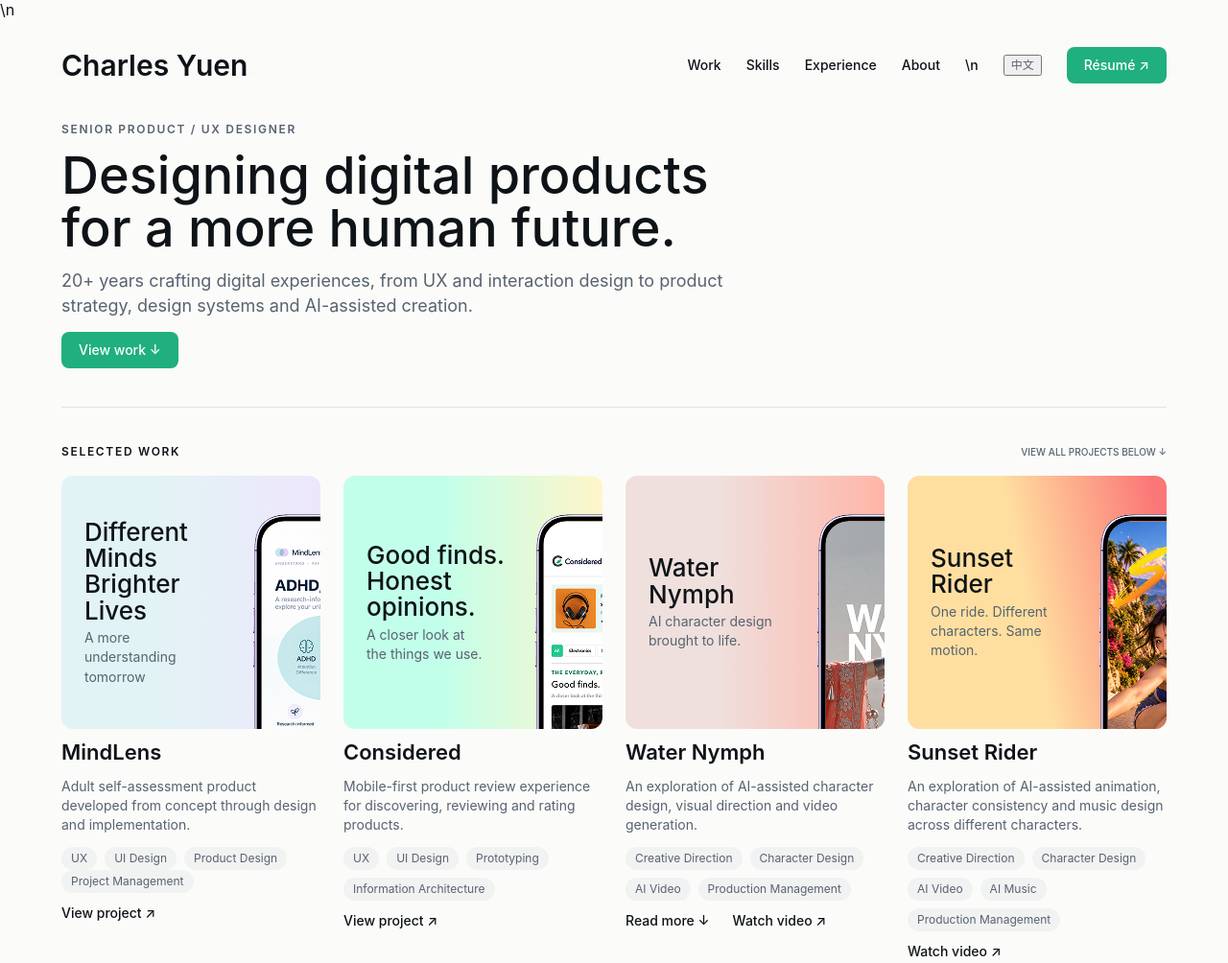
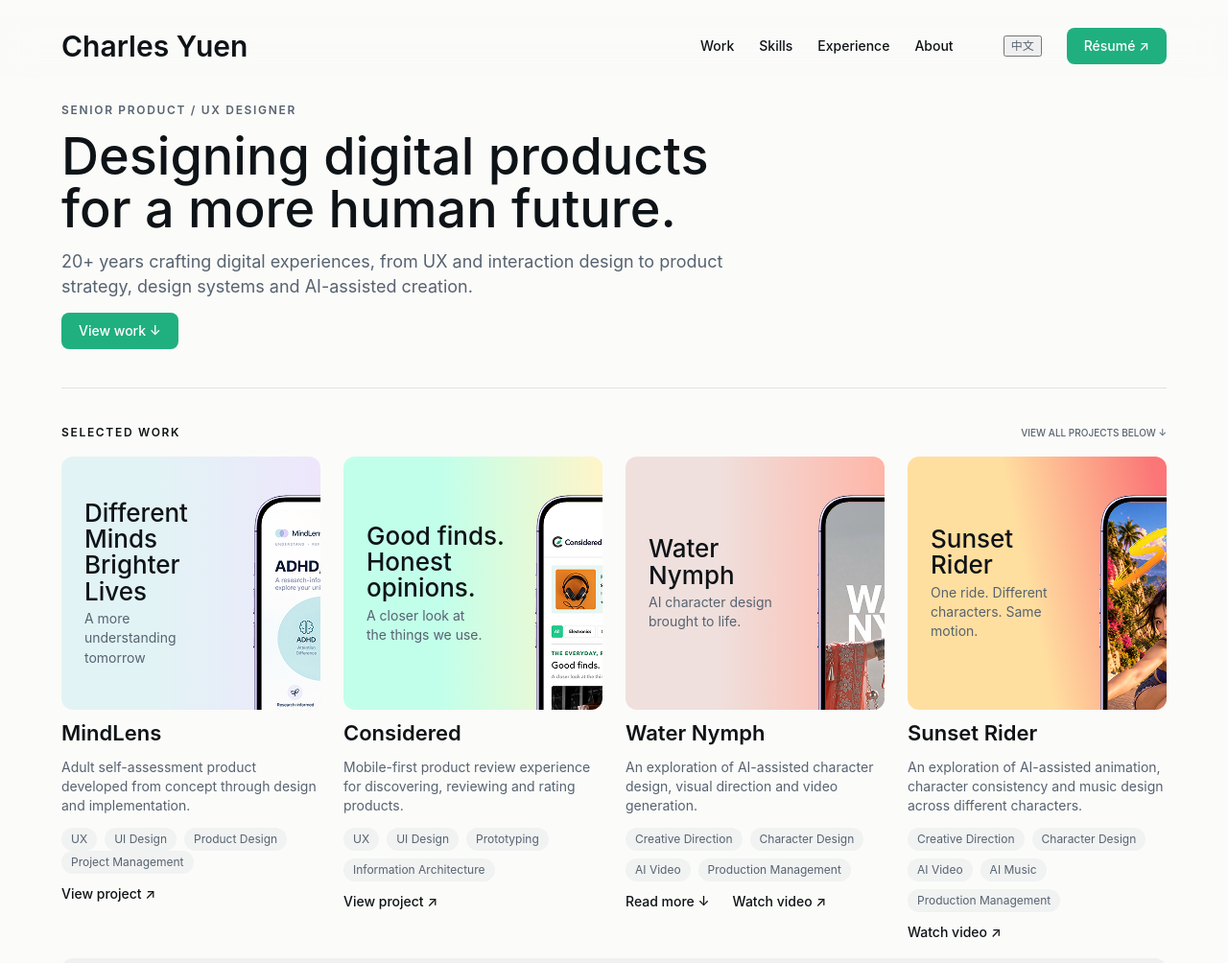
Before and after one commit to cyko-design/portfolio, a website: page index.html in a window 1280 px wide. Shown: the top 1004 px of the page at 96% size. Drawn offline with Linux system fonts and the light colour scheme; a web font is replaced by a local one.

Commit message:
Replace navigation escape with language divider

```diff
--- a/index.html
+++ b/index.html
@@ -8,7 +8,8 @@
   <meta name="description" content="Charles Yuen, Senior Product / UX Designer. 20+ years crafting digital experiences across UX, product strategy, design systems and AI-assisted creation.">
   <title>Charles Yuen | Senior Product / UX Designer</title>
   <link rel="stylesheet" href="styles.css">
-  <script src="links.js" defer></script>\n  <script src="i18n.js" defer></script>
+  <script src="links.js" defer></script>
+  <script src="i18n.js" defer></script>
   <script src="app.js" defer></script>
 </head>
 <body>
@@ -18,7 +19,9 @@
       <a class="wordmark" href="#top" id="top">Charles Yuen</a>
       <button class="menu-toggle" type="button" aria-label="Open navigation" aria-controls="navigation" aria-expanded="false"><img src="assets/menu.svg" alt=""></button>
       <nav id="navigation" aria-label="Main navigation">
-        <a href="#work" data-i18n="nav.work">Work</a><a href="#skills" data-i18n="nav.skills">Skills</a><a href="#experience" data-i18n="nav.experience">Experience</a><a href="#about" data-i18n="nav.about">About</a>\n        <button class="language-switch" type="button" data-language-toggle aria-label="切换至中文">中文</button>
+        <a href="#work" data-i18n="nav.work">Work</a><a href="#skills" data-i18n="nav.skills">Skills</a><a href="#experience" data-i18n="nav.experience">Experience</a><a href="#about" data-i18n="nav.about">About</a>
+        <span class="nav-divider" aria-hidden="true"></span>
+        <button class="language-switch" type="button" data-language-toggle aria-label="切换至中文">中文</button>
         <a class="button" data-link="resume" data-i18n="nav.resume" href="#resume-modal" aria-haspopup="dialog" aria-controls="resume-modal">Résumé ↗</a>
       </nav>
     </header>
```
